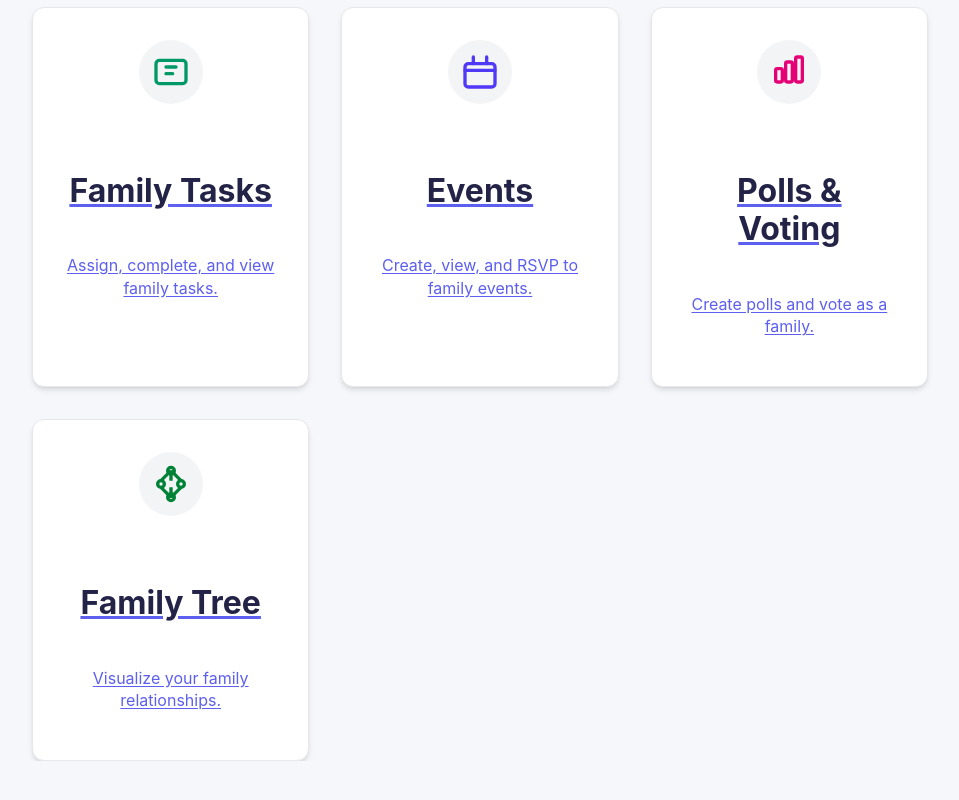
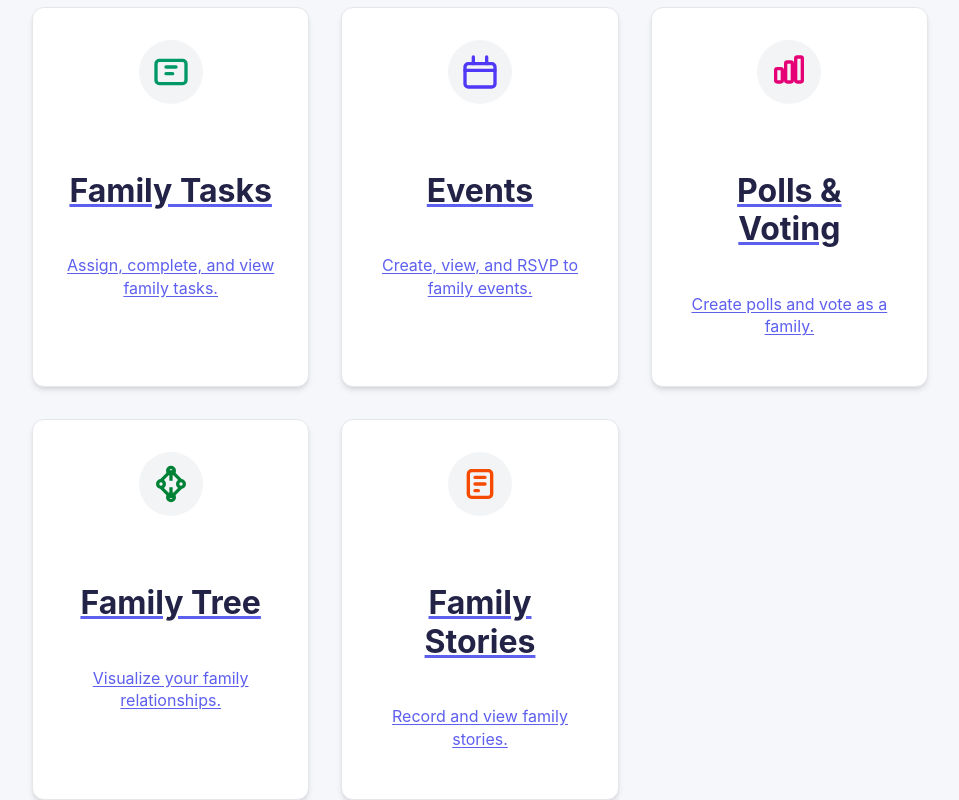
Before and after one commit to OurKyn/Kyn, a Next.js app: page / in a window 1280 px wide. Shown: the part 1284-2084 px from the top of the page, without its empty margins (160-1119 px from the left). Before the commit the page ends 2045 px from the top, so only its background shows below. Built offline with nearby package versions, Linux system fonts and the light colour scheme; no server answers.

Commit message:
fix: remove unused useMutation import in stories page to resolve linter error

```diff
--- a/src/app/page.tsx
+++ b/src/app/page.tsx
@@ -176,6 +176,34 @@ export default function DashboardPage() {
           title="Family Tree"
           description="Visualize your family relationships."
         />
+        <DashboardCard
+          href="/stories"
+          icon={
+            <svg
+              className="h-10 w-10 text-orange-600"
+              fill="none"
+              stroke="currentColor"
+              strokeWidth="2"
+              viewBox="0 0 24 24"
+            >
+              <rect
+                x="5"
+                y="4"
+                width="14"
+                height="16"
+                rx="2"
+                stroke="currentColor"
+              />
+              <path
+                d="M9 8h6M9 12h6M9 16h2"
+                stroke="currentColor"
+                strokeLinecap="round"
+              />
+            </svg>
+          }
+          title="Family Stories"
+          description="Record and view family stories."
+        />
       </div>
     </main>
   )
--- /dev/null
+++ b/src/app/stories/page.tsx
@@ -0,0 +1,162 @@
+'use client'
+
+import { useState } from 'react'
+import { useQuery, useQueryClient } from '@tanstack/react-query'
+import { useFamilyContext } from '@/context/family-context'
+import { createClient } from '@/utils/supabase/client'
+import { z } from 'zod'
+import { zodResolver } from '@hookform/resolvers/zod'
+import { useForm } from 'react-hook-form'
+import { LoadingState } from '@/components/loading-state'
+import { EmptyState } from '@/components/empty-state'
+
+const storySchema = z.object({
+  title: z.string().min(2, 'Title required'),
+  content: z.string().min(2, 'Story required'),
+  // audioUrl: z.string().url().optional(), // Placeholder for audio
+})
+
+type StoryForm = z.infer<typeof storySchema>
+
+interface Story {
+  id: string
+  family_id: string
+  author_id: string | null
+  title: string
+  content: string | null
+  audio_url: string | null
+  created_at: string
+  updated_at: string
+}
+
+export default function StoriesPage() {
+  const { selectedFamilyId } = useFamilyContext()
+  const supabase = createClient()
+  const queryClient = useQueryClient()
+  const [error, setError] = useState<string | null>(null)
+
+  // Fetch stories for the selected family
+  const { data: stories, isLoading } = useQuery({
+    queryKey: ['stories', selectedFamilyId],
+    queryFn: async () => {
+      if (!selectedFamilyId) return []
+      const { data, error } = await supabase
+        .from('family_stories')
+        .select('*')
+        .eq('family_id', selectedFamilyId)
+        .order('created_at', { ascending: false })
+      if (error) throw new Error('Failed to fetch stories')
+      return data
+    },
+    enabled: !!selectedFamilyId,
+  })
+
+  // Create story form
+  const {
+    register,
+    handleSubmit,
+    reset,
+    formState: { errors, isSubmitting },
+  } = useForm<StoryForm>({
+    resolver: zodResolver(storySchema),
+    defaultValues: { title: '', content: '' },
+  })
+
+  const onCreate = async (values: StoryForm) => {
+    setError(null)
+    if (!selectedFamilyId) {
+      setError('No family selected')
+      return
+    }
+    // Get current user profile for author_id
+    const { data: userData, error: userError } = await supabase.auth.getUser()
+    if (userError || !userData?.user) {
+      setError('Not authenticated')
+      return
+    }
+    const { data: profile, error: profileError } = await supabase
+      .from('profiles')
+      .select('id')
+      .eq('user_id', userData.user.id)
+      .single()
+    if (profileError || !profile) {
+      setError('Profile not found')
+      return
+    }
+    const { error: insertError } = await supabase
+      .from('family_stories')
+      .insert({
+        family_id: selectedFamilyId,
+        author_id: profile.id,
+        title: values.title,
+        content: values.content,
+        // audio_url: values.audioUrl || null,
+      })
+    if (insertError) {
+      setError('Failed to create story')
+      return
+    }
+    reset()
+    queryClient.invalidateQueries({ queryKey: ['stories', selectedFamilyId] })
+  }
+
+  return (
+    <div className="max-w-2xl mx-auto py-8">
+      <h1 className="text-2xl font-bold mb-4">Family Stories</h1>
+      <form onSubmit={handleSubmit(onCreate)} className="mb-6 space-y-2">
+        <input
+          {...register('title')}
+          className="w-full border rounded px-3 py-2 focus:outline-none focus:ring focus:border-blue-300"
+          placeholder="Story title"
+          disabled={isSubmitting}
+        />
+        {errors.title && (
+          <p className="text-red-500 text-xs mt-1">{errors.title.message}</p>
+        )}
+        <textarea
+          {...register('content')}
+          className="w-full border rounded px-3 py-2 focus:outline-none focus:ring focus:border-blue-300"
+          placeholder="Write your family story..."
+          rows={4}
+          disabled={isSubmitting}
+        />
+        {errors.content && (
+          <p className="text-red-500 text-xs mt-1">{errors.content.message}</p>
+        )}
+        {/* Placeholder for audio recording/upload */}
+        {/* <input type="file" accept="audio/*" /> */}
+        <button
+          type="submit"
+          className="bg-blue-600 text-white px-4 py-2 rounded hover:bg-blue-700 disabled:opacity-50"
+          disabled={isSubmitting}
+        >
+          Record/Save Story
+        </button>
+        {error && <div className="text-red-500 text-sm mt-2">{error}</div>}
+      </form>
+      {isLoading ? (
+        <LoadingState message="Loading stories..." />
+      ) : !stories || stories.length === 0 ? (
+        <EmptyState message="No stories yet. Record your first family story!" />
+      ) : (
+        <div className="space-y-6">
+          {(stories || []).map((story: Story) => (
+            <div
+              key={story.id}
+              className="border rounded p-4 bg-white dark:bg-brand-dark/80"
+            >
+              <div className="font-semibold text-lg mb-1">{story.title}</div>
+              <div className="text-xs text-gray-500 mb-2">
+                {new Date(story.created_at).toLocaleString()}
+              </div>
+              <div className="mb-2 whitespace-pre-line">{story.content}</div>
+              {/* {story.audio_url && (
+                <audio controls src={story.audio_url} className="w-full mt-2" />
+              )} */}
+            </div>
+          ))}
+        </div>
+      )}
+    </div>
+  )
+}
```
Also changed, not shown: 1 other file (tests, documents, lock files or other folders).
